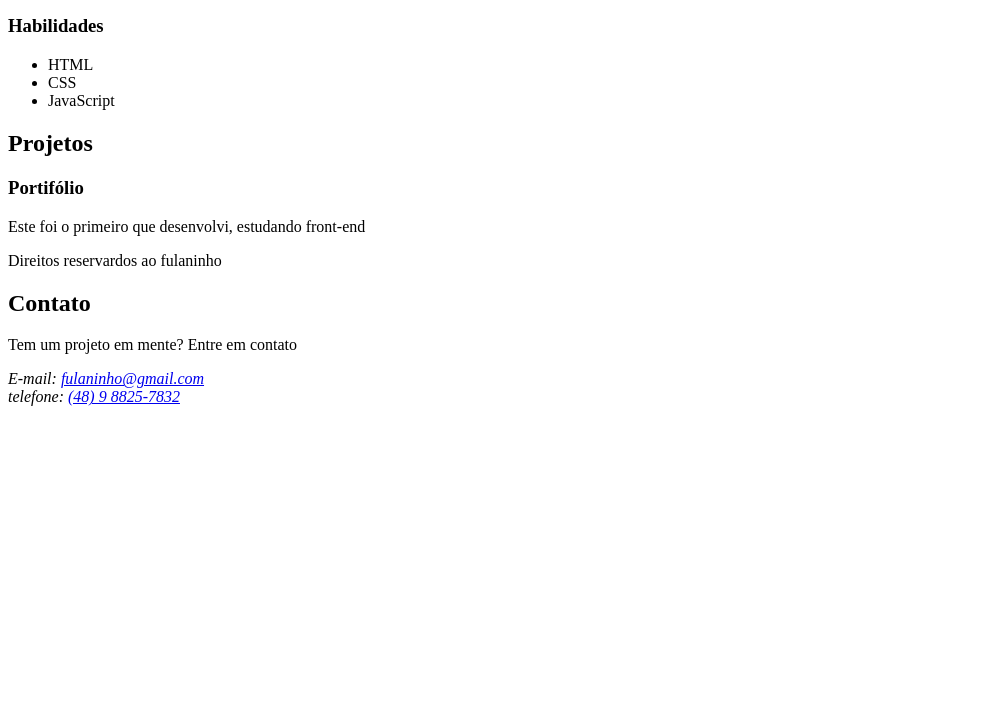
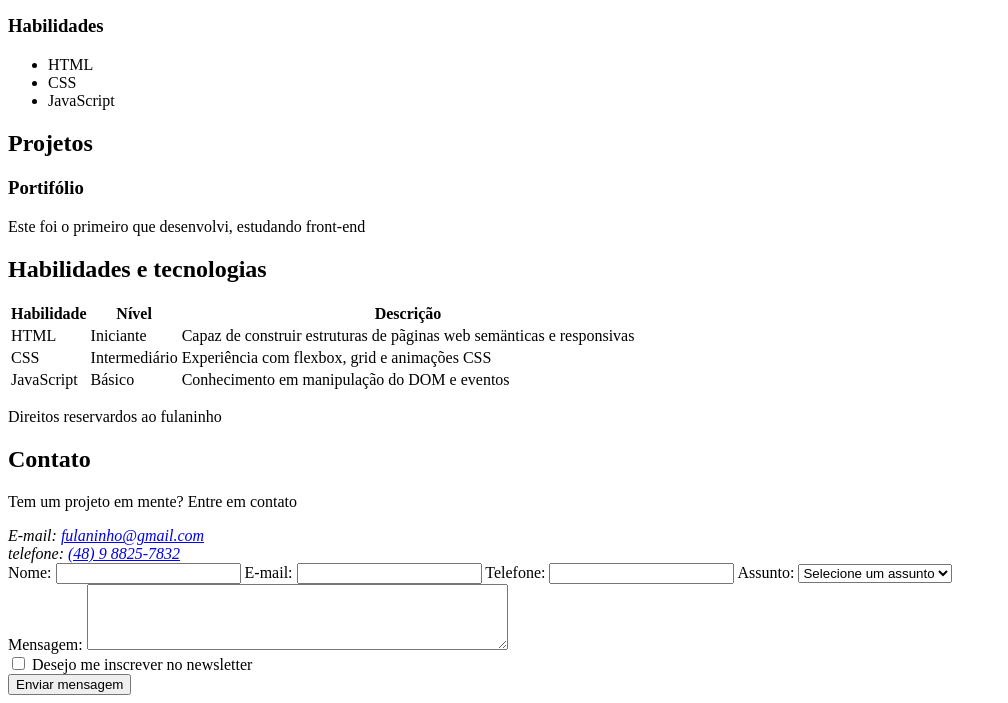
Before and after one commit to cres100cio/a, a plain HTML site: page index.html in a window 1280 px wide. Shown: the part 560-1263 px from the top of the page, without its empty margins (0-1008 px from the left). Before the commit the page ends 974 px from the top, so only its background shows below. Drawn offline with Linux system fonts and the light colour scheme.

Commit message:
adição de forms e tabela no site

```diff
--- a/index.html
+++ b/index.html
@@ -51,6 +51,40 @@
                 Este foi o primeiro que desenvolvi, estudando front-end
             </p>
         </article>
+
+    </section id="habilidades">
+
+        <h2>Habilidades e tecnologias</h2>
+
+        <table>
+
+            <thead>
+                <tr>
+                    <th>Habilidade</th> <!-- Coluna-Cabecalho 1 da tabela -->
+                    <th>Nível</th> <!-- Coluna-Cabecalho 2 da tabela -->
+                    <th>Descrição</th> <!-- Coluna-Cabecalho 3 da tabela -->
+                </tr>
+            </thead>
+                <tbody>
+                    <tr>
+                        <td>HTML</td>
+                        <td>Iniciante</td>
+                        <td>Capaz de construir estruturas de pãginas web semänticas e responsivas</td>
+                    </tr>
+                    <tr>
+                        <td>CSS</td>
+                        <td>Intermediário</td>
+                        <td>Experiência com flexbox, grid e animações CSS</td>
+
+                    </tr>
+                    <tr>
+                        <td>JavaScript</td>
+                        <td>Básico</td>
+                        <td>Conhecimento em manipulação do DOM e eventos</td>
+                </tbody>
+        </table>
+    <section>
+
     </section>
     <footer>
         <p>Direitos reservardos ao fulaninho</p>
@@ -62,6 +96,35 @@
                 E-mail: <a href="mailto:fulaninho@gmail.com">fulaninho@gmail.com</a> <br>
                 telefone: <a href="tel:+5548988257832">(48) 9 8825-7832</a>
             </address>
+
+            <form action="">
+
+                <label for="nome">Nome:</label>
+                <input type="text" id="nome" name="nome" required>
+
+                <label for="email">E-mail:</label>
+                <input type="email" id="email" name="email" required>
+
+                <label for="telefone">Telefone:</label>
+                <input type="tel" id="telefone" name="telefone" required>
+
+                <label for="assunto">Assunto:</label>
+                <select id="assunto" name="assunto" required>
+                    <option value="">Selecione um assunto</option>
+                    <option value="projeto">Projeto</option>
+                    <option value="duvida">Dúvida</option>
+                    <option value="outro">Outro</option>
+                </select>
+                <br>
+
+                <label for="mensagem">Mensagem:</label>
+                <textarea id="mensagem" name="mensagem" cols="50" rows="4" required></textarea>
+                <br>
+                <input type="checkbox" id="inscricao" name="inscricao">
+                <label for="inscricao">Desejo me inscrever no newsletter</label>
+                <br>
+                <input type="submit" value="Enviar mensagem">
+            </form>
         </section>
     </footer>
 
```
